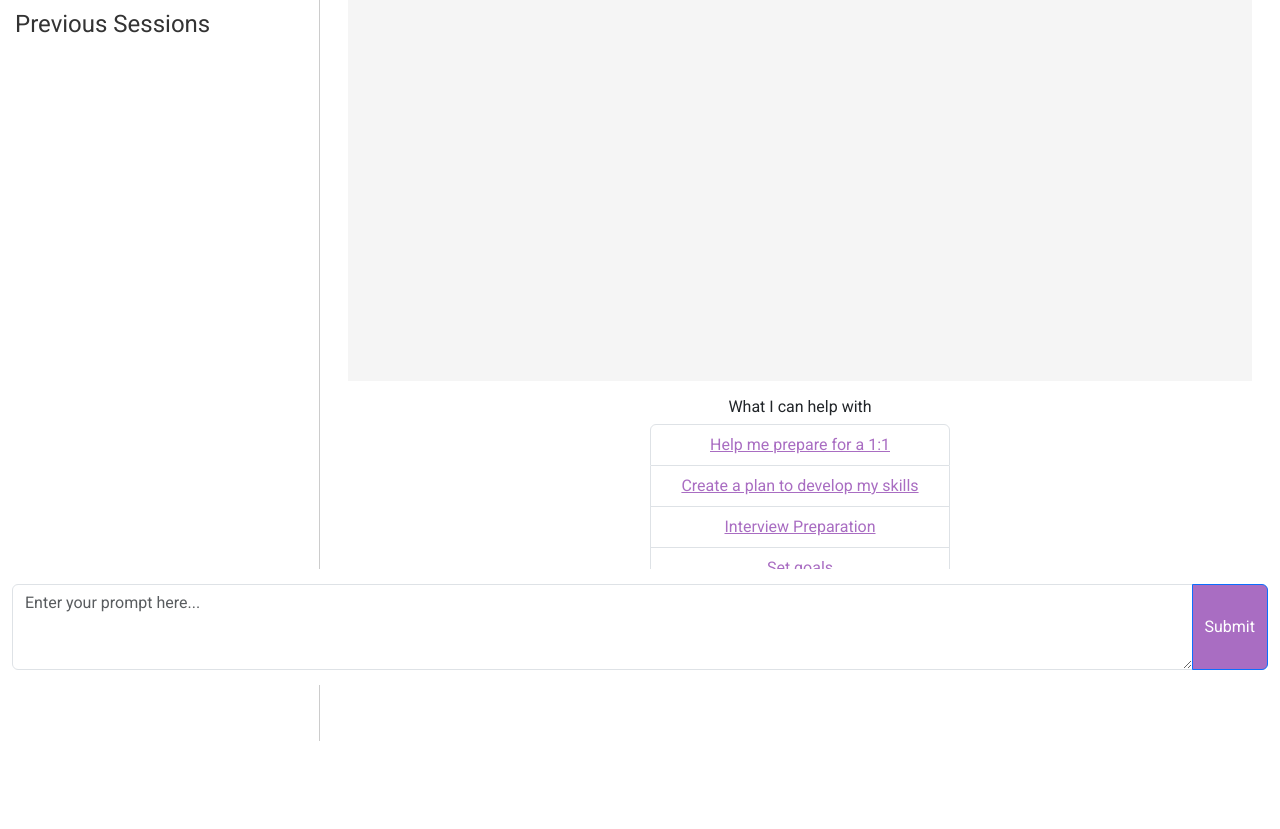
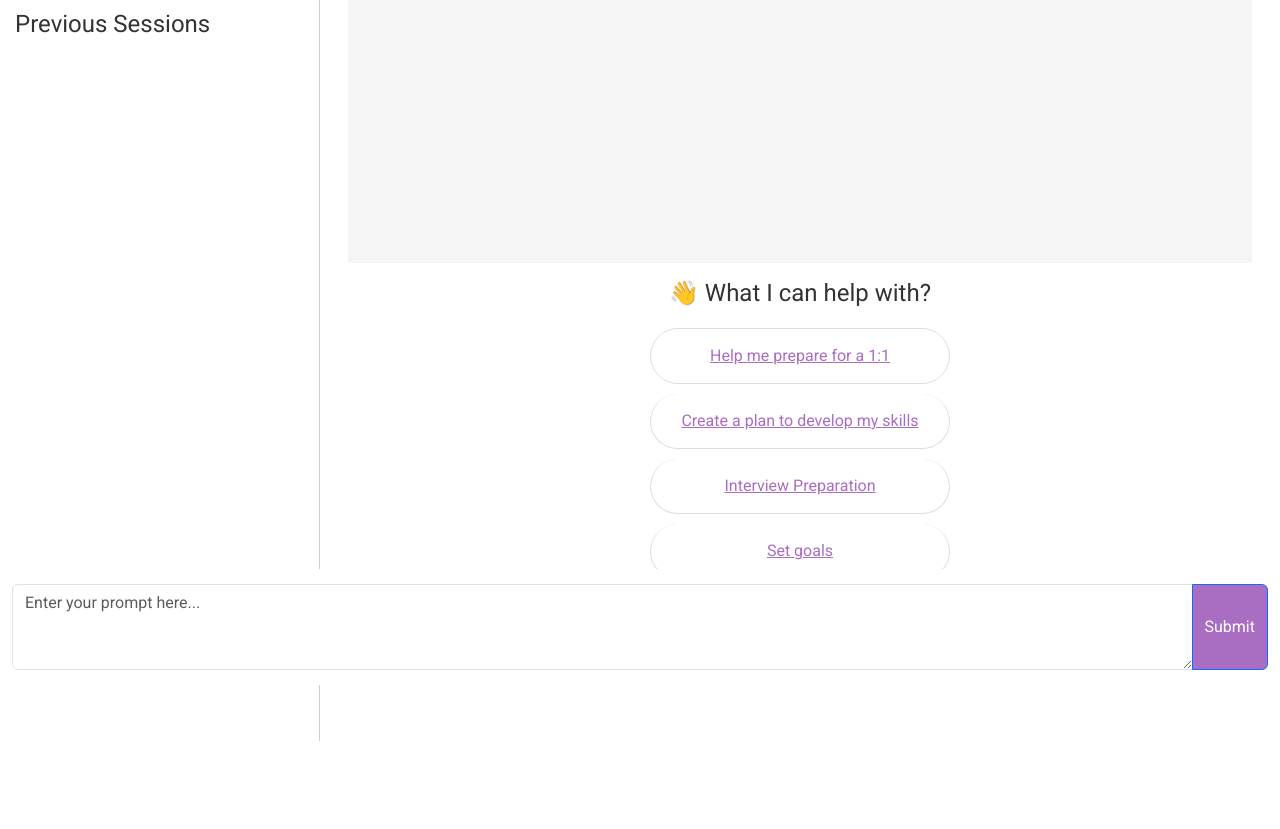
Before and after one commit to olliecoombe66/specchio, a Flask app: page /chat in a window 1280 px wide. Shown: the part 115-944 px from the top of the page. Run offline with Flask 3, Linux system fonts and the light colour scheme; data comes from the database, SQL or seed files in the repository; data that the repository does not hold is empty.

Commit message:
improve layout of page

```diff
--- a/static/css/style.css
+++ b/static/css/style.css
@@ -179,10 +179,47 @@ h4 {
     height: 100vh;
 }
 
+/* Update the .example-prompt class to display as pill box */
 .example-prompt {
-  color: #A96DC2;
+  color: #A96DC2;  /* Existing color */
+  border-radius: 50px; /* Pill shape */
+
 }
 
+/* Update the .list-group-item class to display as pill box */
 .list-group-item {
-  width: 400px
+  width: 100%; /* Make it responsive */
+  max-width: 400px; /* Maximum width */
+  padding: 15px 20px; /* Adding padding */
+  margin-bottom: 10px; /* Adding margin between items */
+  background-color: #fff; /* White background */
+  border: 1px solid #ddd; /* Border */
+  border-radius: 50px; /* Pill shape */
+  transition: background-color 0.3s ease; /* Smooth transition */
 }
+
+/* Specific styling for the first list item */
+.list-group-item:first-child {
+  border-top-left-radius: 50px; /* Top left rounded corner */
+  border-top-right-radius: 50px; /* Top right rounded corner */
+}
+
+/* Specific styling for the last list item */
+.list-group-item:last-child {
+  border-bottom-left-radius: 50px; /* Bottom left rounded corner */
+  border-bottom-right-radius: 50px; /* Bottom right rounded corner */
+}
+
+/* Adding hover effect for both classes */
+.example-prompt:hover,
+.list-group-item:hover {
+  background-color: #e0e0e0; /* Grey background on hover */
+}
+
+/* Adding media query for responsiveness */
+@media (max-width: 600px) {
+  .list-group-item {
+    width: 100%; /* Full width on smaller screens */
+    max-width: none; /* Remove max-width constraint */
+  }
+}
--- a/templates/index.html
+++ b/templates/index.html
@@ -171,7 +171,7 @@
 
       <div class="mb-3 text-center">
 
-          <h6>What I can help with</h6>
+          <h4>👋 What I can help with?</h4>
           <ul class="list-group">
               <li class="list-group-item mx-auto" style="max-width: 300px;"><a href="#" class="example-prompt">Help me prepare for a 1:1</a></li>
               <li class="list-group-item mx-auto" style="max-width: 300px;"><a href="#" class="example-prompt">Create a plan to develop my skills</a></li>
```
